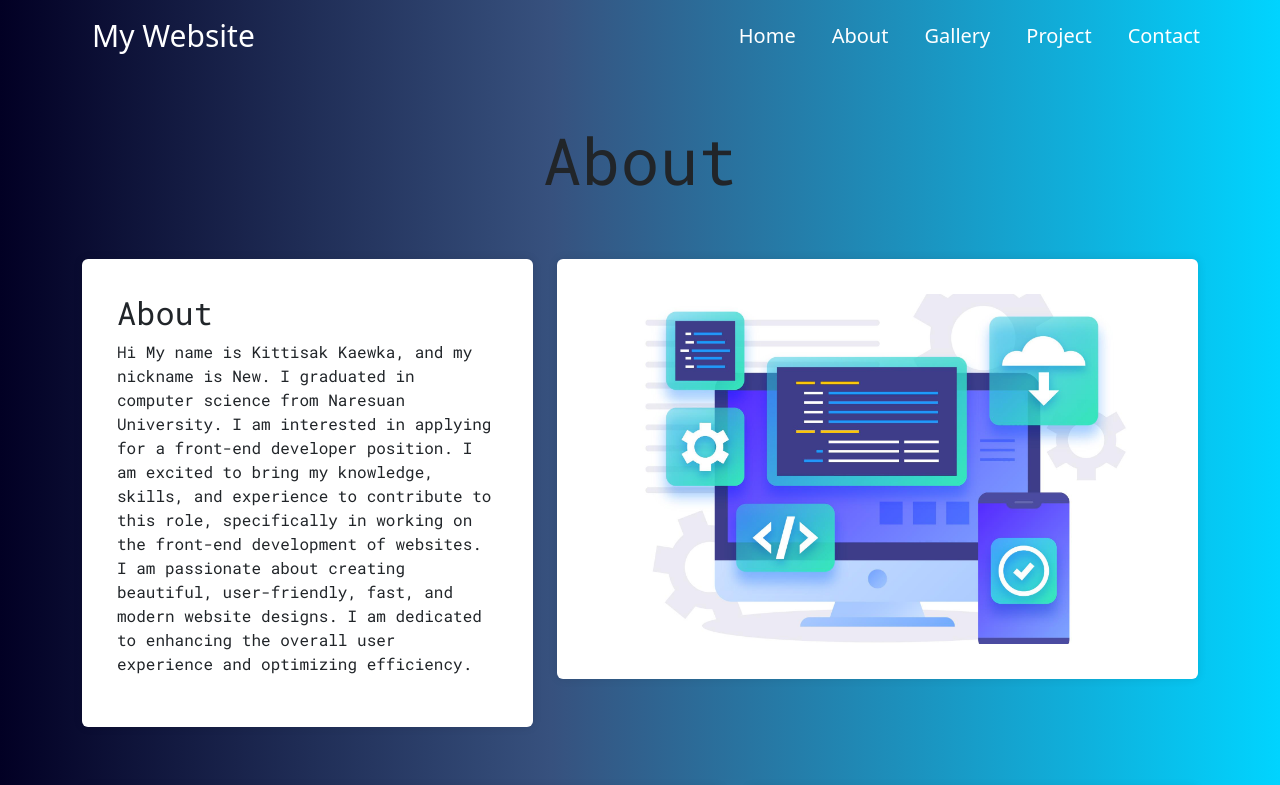
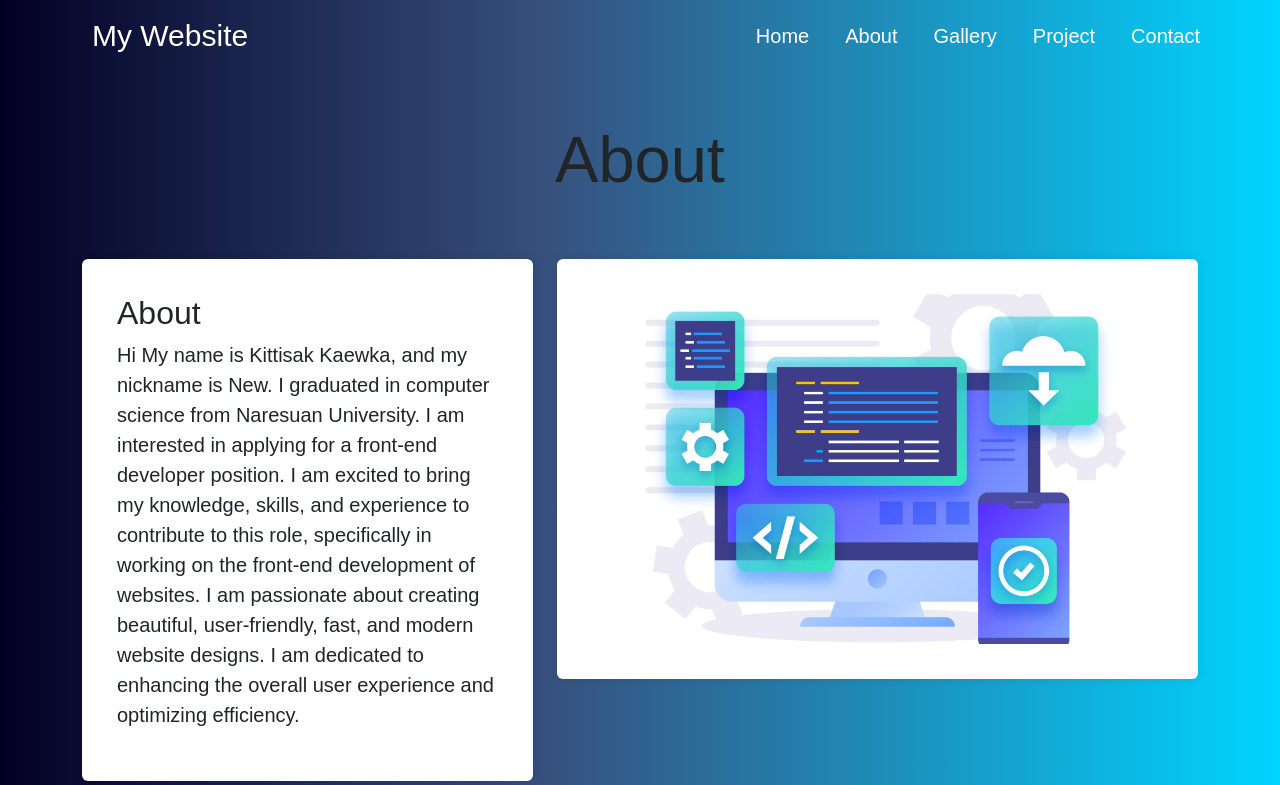
Before and after one commit to kittisak191/kittisak, a React (Vite) app: page /about in a window 1280 px wide. Shown: the top 785 px of the page. Built offline with nearby package versions, Linux system fonts and the light colour scheme.

Commit message:
first commit

```diff
--- a/index.html
+++ b/index.html
@@ -9,6 +9,12 @@
     <div id="root"></div>
     <script type="module" src="/src/main.tsx"></script>
     <style>
+      @import url("https://fonts.googleapis.com/css2?family=Noto+Sans+Cypro+Minoan&display=swap");
+    </style>
+    <style>
+      @import url("https://fonts.googleapis.com/css2?family=Kanit&display=swap");
+    </style>
+    <style>
       @import url("https://fonts.googleapis.com/css2?family=Roboto+Mono&display=swap");
     </style>
     <script
--- a/package.json
+++ b/package.json
@@ -19,8 +19,7 @@
     "react": "^18.2.0",
     "react-dom": "^18.2.0",
     "react-router-dom": "^6.13.0",
-    "scrollreveal": "^4.0.9",
-    "vite-plugin-vue": "^0.0.0"
+    "scrollreveal": "^4.0.9"
   },
   "devDependencies": {
     "@types/aos": "^3.0.4",
--- a/src/component/about.css
+++ b/src/component/about.css
@@ -2,7 +2,7 @@
   margin-top: 50px;
 }
 .about-head h1 {
-  font-family: "Roboto Mono", monospace;
+  font-family: "Noto Sans Cypro Minoan", sans-serif;
   font-size: 65px;
   margin-bottom: 60px;
 }
@@ -11,10 +11,12 @@
   margin-bottom: 60px;
 }
 .about-row h2 {
-  font-family: "Roboto Mono", monospace;
+  font-family: "Noto Sans Cypro Minoan", sans-serif;
 }
 .about-row p {
-  font-family: "Roboto Mono", monospace;
+  font-family: "Noto Sans Cypro Minoan", sans-serif;
+  font-size: 20px;
+  font-weight: 400;
 }
 .about-card {
   border: none !important;
--- a/src/component/contact.css
+++ b/src/component/contact.css
@@ -3,16 +3,16 @@
   margin-bottom: 50px;
 }
 .contact-container h5 {
-  font-family: "Roboto Mono", monospace;
+  font-family: "Noto Sans Cypro Minoan", sans-serif;
 }
 .contact-container p {
-  font-family: "Roboto Mono", monospace;
+  font-family: "Noto Sans Cypro Minoan", sans-serif;
 }
 .contact-container label {
-  font-family: "Roboto Mono", monospace;
+  font-family: "Noto Sans Cypro Minoan", sans-serif;
 }
 .contact-header h1 {
-  font-family: "Roboto Mono", monospace;
+  font-family: "Noto Sans Cypro Minoan", sans-serif;
   font-size: 65px;
   margin-bottom: 40px;
 }
--- a/src/component/gallery.css
+++ b/src/component/gallery.css
@@ -6,7 +6,7 @@
 }
 
 .gallery-container h1 {
-  font-family: "Roboto Mono", monospace;
+  font-family: "Noto Sans Cypro Minoan", sans-serif;
   font-size: 65px;
   margin-bottom: 60px;
 }
--- a/src/component/header.css
+++ b/src/component/header.css
@@ -3,6 +3,7 @@
   font-size: 30px !important;
   display: flex;
   align-items: center;
+  font-family: "Noto Sans Cypro Minoan", sans-serif;
 }
 
 .nav-link {
@@ -17,6 +18,7 @@
 }
 
 .header-navbar-collapse-right {
+  font-family: "Noto Sans Cypro Minoan", sans-serif;
   margin-right: 20px;
   padding-left: 20px;
   font-size: 20px;
--- a/src/component/home.css
+++ b/src/component/home.css
@@ -8,14 +8,13 @@ body {
   ) !important;
 }
 .left h1 {
-  font-family: "Roboto Mono", monospace;
   color: white;
 }
 .left p {
-  font-family: "Roboto Mono", monospace;
   color: white;
 }
 .home-container {
+  font-family: "Noto Sans Cypro Minoan", sans-serif;
   align-items: center;
   justify-content: center;
   margin-top: 50px;
--- a/src/component/project.css
+++ b/src/component/project.css
@@ -4,7 +4,7 @@
 }
 
 .project-head h1 {
-  font-family: "Roboto Mono", monospace;
+  font-family: "Noto Sans Cypro Minoan", sans-serif;
   font-size: 65px;
   margin-bottom: 60px;
 }
--- a/src/component/project.tsx
+++ b/src/component/project.tsx
@@ -27,7 +27,7 @@ function Project() {
                 <div className="card project-card">
                   <img className="img-fluid  image" src="/img/shop.png" />
                   <div className="link">
-                    <a href="https://api-shop-omega.vercel.app/">
+                    <a href="https://api-shop-rho.vercel.app/">
                       <FontAwesomeIcon className="icon" icon={faChrome} />
                     </a>
                     <a href="https://github.com/kittisak191/Api-shop">
```
